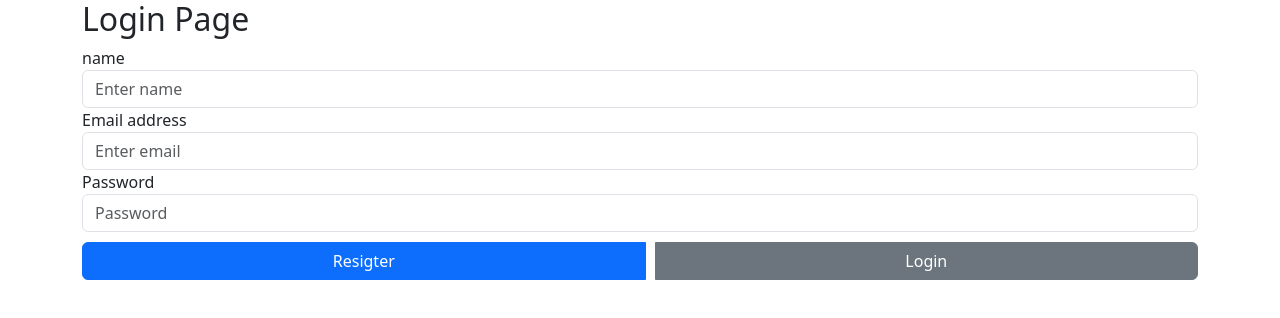
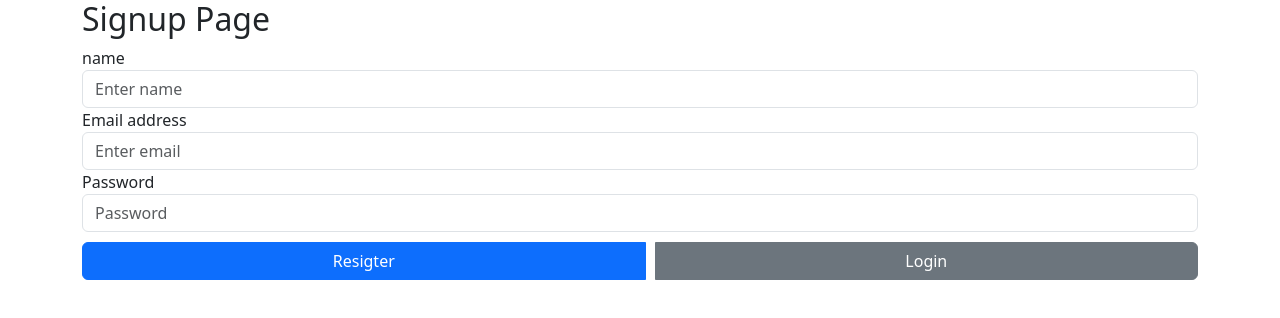
Before and after one commit to Smrutiranjan-Patra/workwise, a Next.js app in the folder frontend/: page /register in a window 1280 px wide. Shown: the top 318 px of the page. Built offline with nearby package versions, Linux system fonts and the light colour scheme; no server answers.

Commit message:
Update CORS configuration and rename Login Page to Signup Page

```diff
--- a/frontend/pages/register.js
+++ b/frontend/pages/register.js
@@ -63,7 +63,7 @@ function Register() {
 
   return (
     <div className="container">
-      <h2>Login Page</h2>
+      <h2>Signup Page</h2>
       <div className="form-group">
         <label for="exampleInputEmail1">name</label>
         <input
```
Also changed, not shown: 1 other file (tests, documents, lock files or other folders).
